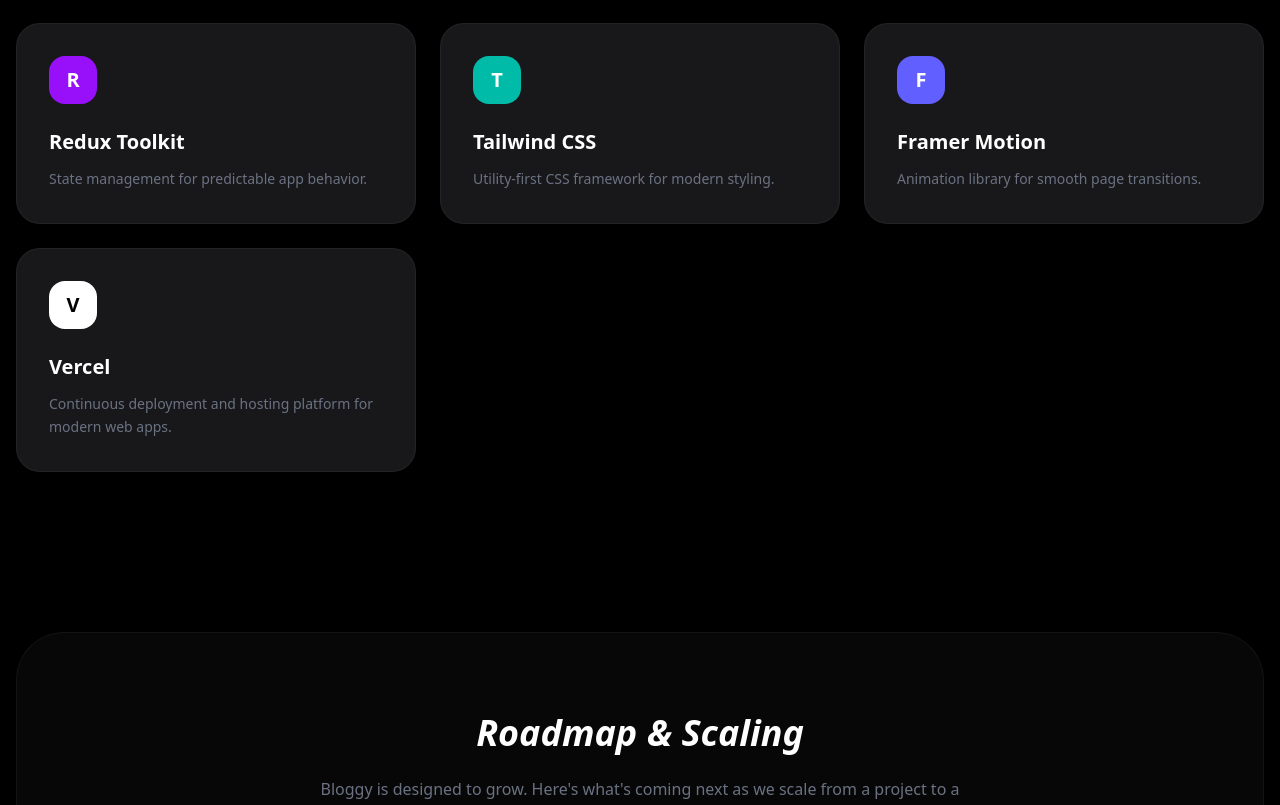
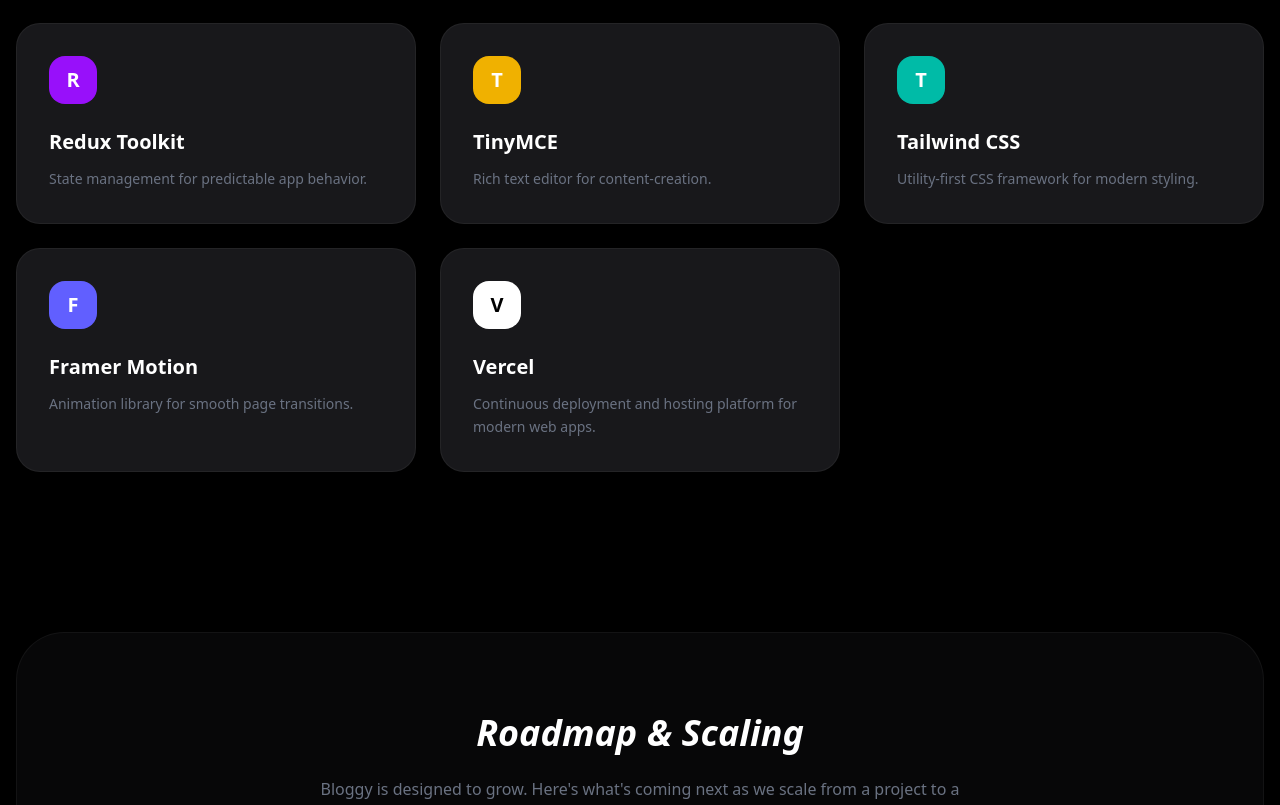
Before and after one commit to VasuBhakt/Bloggy, a React (Vite) app: page /about in a window 1280 px wide. Shown: the part 1263-2068 px from the top of the page. Built offline with nearby package versions, Linux system fonts and the light colour scheme; no server answers.

Commit message:
added tinymce section

```diff
--- a/src/pages/About.tsx
+++ b/src/pages/About.tsx
@@ -8,9 +8,11 @@
         { name: "Appwrite", description: "Backend-as-a-Service for authentication, database, and storage.", color: "bg-pink-500" },
         { name: "Algolia", description: "High-performance search engine for instant results.", color: "bg-blue-600" },
         { name: "Redux Toolkit", description: "State management for predictable app behavior.", color: "bg-purple-600" },
+        { name: "TinyMCE", description: "Rich text editor for content-creation.", color: "bg-yellow-500" },
         { name: "Tailwind CSS", description: "Utility-first CSS framework for modern styling.", color: "bg-teal-500" },
         { name: "Framer Motion", description: "Animation library for smooth page transitions.", color: "bg-indigo-500" },
         { name: "Vercel", description: "Continuous deployment and hosting platform for modern web apps.", color: "bg-white text-black" },
+
     ];
 
     const futurePlans = [
```
